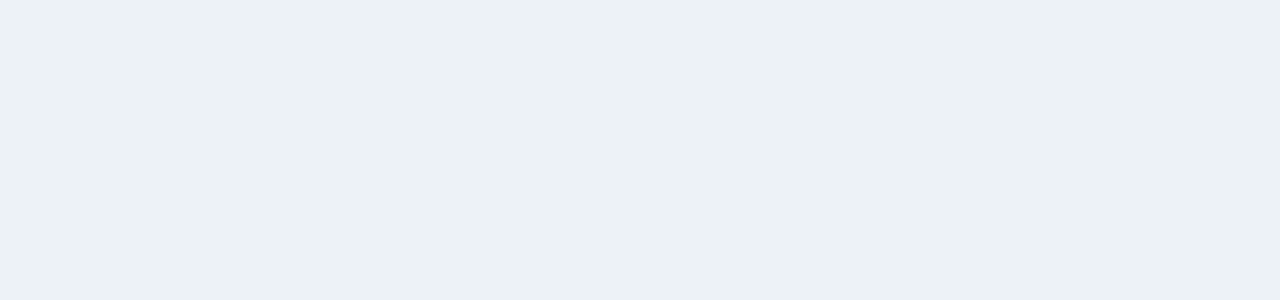
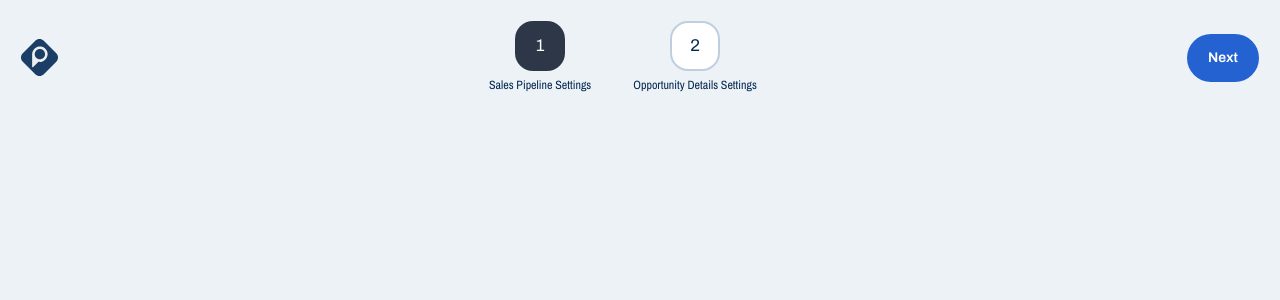
Before and after one commit to mateusmento/sales-pipeline, a Vue app: page / in a window 1280 px wide. Shown: the top 300 px of the page. Built offline with nearby package versions, Linux system fonts and the light colour scheme.

Commit message:
Include TopbarHeader in App

```diff
--- a/src/app/App.vue
+++ b/src/app/App.vue
@@ -1,8 +1,10 @@
 <script setup lang="ts">
+import TopbarHeader from '@/lib/components/TopbarHeader.vue';
 import { RouterView } from 'vue-router';
 </script>
 
 <template>
+  <TopbarHeader />
   <RouterView />
 </template>
 
```
